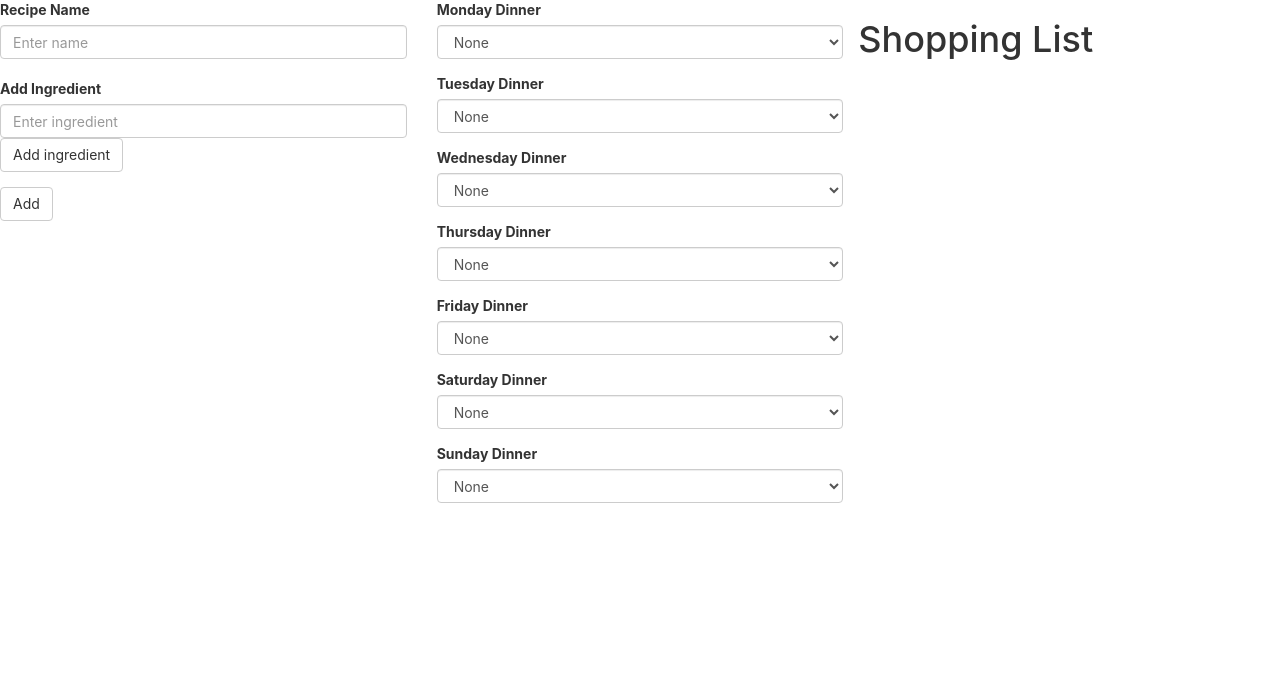
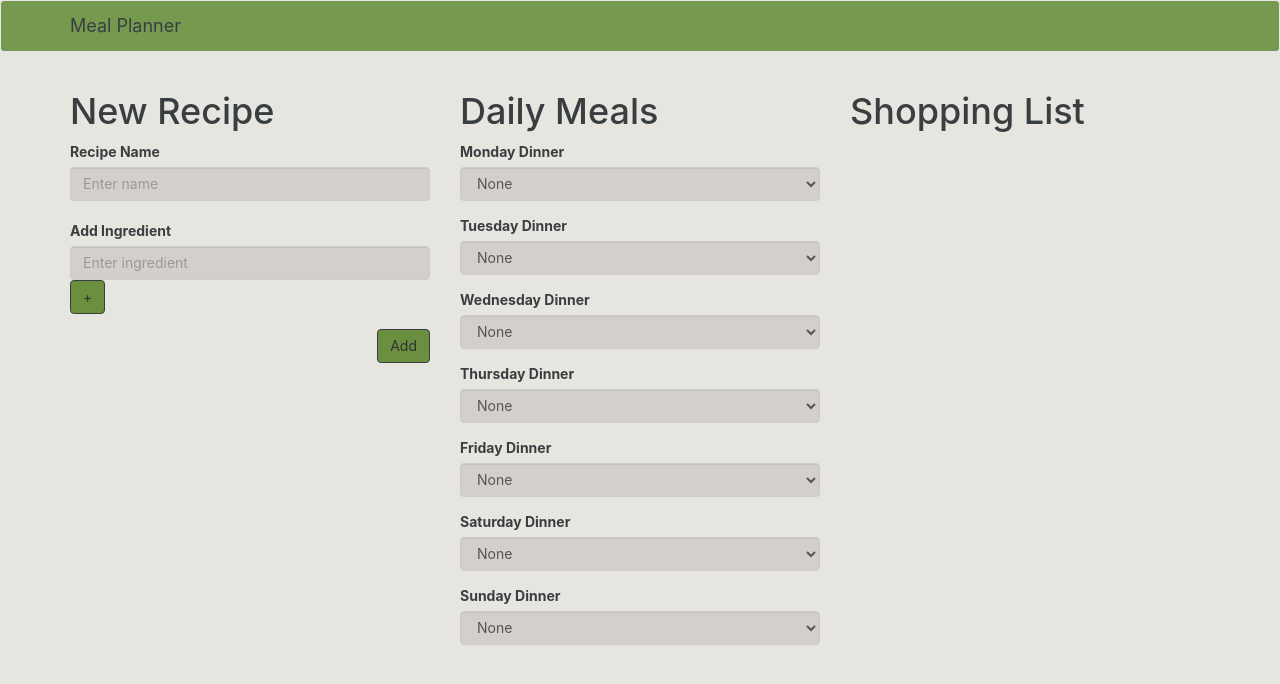
Before and after one commit to AngelOfMercy/meal-planner, a React (Create React App) app in the folder client/: page / in a window 1280 px wide. Shown: the top 684 px of the page. Built offline with nearby package versions, Linux system fonts and the light colour scheme.

Commit message:
Updated Visuals

```diff
--- a/client/src/App.css
+++ b/client/src/App.css
@@ -1,32 +1,31 @@
+body {
+  background: #E7E5DF;
+}
+
 .App {
 
+ color: #393E41;
 }
 
-.App-logo {
-  animation: App-logo-spin infinite 20s linear;
-  height: 40vmin;
+.form-control {
+  background: #D3D0CB
 }
 
-.App-header {
-  background-color: #282c34;
-  min-height: 100vh;
-  display: flex;
-  flex-direction: column;
-  align-items: center;
-  justify-content: left;
-  font-size: calc(10px + 2vmin);
-  color: white;
+.btn-default {
+  background: #698F3F;
+  border-color: #393E41;
 }
 
-.App-link {
-  color: #61dafb;
+.btn-default:hover {
+  background: #769950;
+  border-color: #393E41;
 }
 
-@keyframes App-logo-spin {
-  from {
-    transform: rotate(0deg);
-  }
-  to {
-    transform: rotate(360deg);
-  }
+.navbar-default {
+  background: #769950;
+  color: #D3D0CB;
 }
+
+.navbar-default .navbar-brand {
+  color: #393E41;
+}
--- a/client/src/App.js
+++ b/client/src/App.js
@@ -6,12 +6,32 @@ import Planner from './views/Planner';
 import Shopping from './views/Shopping';
 import RecipeForm from './views/recipes/RecipeForm';
 
-import {Row, Col} from 'react-bootstrap';
+import {Grid, Row, Col, Navbar} from 'react-bootstrap';
 
 class App extends Component {
   render() {
     return (
       <div className="App">
+        <Navbar>
+          <Navbar.Header>
+            <Navbar.Brand>
+              Meal Planner
+            </Navbar.Brand>
+          </Navbar.Header>
+
+        </Navbar>
+        <Grid>
+          <Row>
+            <Col xs={4}>
+              <h1>New Recipe</h1>
+            </Col>
+            <Col xs={4}>
+              <h1>Daily Meals</h1>
+            </Col>
+            <Col xs={4}>
+              <h1>Shopping List</h1>
+            </Col>
+          </Row>
           <Row>
             <Col xs={4}>
               <RecipeForm></RecipeForm>
@@ -23,6 +43,8 @@ class App extends Component {
               <Shopping/>
             </Col>
           </Row>
+        </Grid>
+
       </div>
     );
   }
--- a/client/src/views/Shopping.js
+++ b/client/src/views/Shopping.js
@@ -43,13 +43,7 @@ class ConnectedShopping extends React.Component{
 	}
 
 	handleChange(e){
-		console.log('Target: ', e.target);
-		console.log('Target ID: ', e.target.id)
-		console.log('Available: ', this.state.availableItems);
 		if(_.includes(this.state.availableItems, e.target.id)){
-
-
-
 			this.setState({
 				availableItems: _.remove(this.state.availableItems, item => {
 					return e.target.id === item
@@ -65,10 +59,8 @@ class ConnectedShopping extends React.Component{
 	render(){
 		return (
 			<div>
-				<h1>Shopping List</h1>
 				<ul>
 					{this.getUniqueIngredients().map(item => {
-						console.log(item);
 						return (
 							<li key={item} id={item} onClick={this.handleChange}>
 								{this.renderListItem(item)}
--- /dev/null
+++ b/client/src/views/recipes/RecipeForm.css
@@ -0,0 +1,3 @@
+.AddButton {
+	float:right;
+}
--- a/client/src/views/recipes/RecipeForm.js
+++ b/client/src/views/recipes/RecipeForm.js
@@ -1,10 +1,12 @@
+import './RecipeForm.css'
+
 import React from 'react';
 import { connect } from 'react-redux';
 
 import { addRecipe } from '../../js/actions/index';
 
 import _ from 'lodash';
-import { FormGroup, ControlLabel, FormControl, HelpBlock, Button, ListGroup, ListGroupItem, Col, Alert } from 'react-bootstrap';
+import { FormGroup, ControlLabel, FormControl, Form, Button, ListGroup, ListGroupItem, Col, Row, Grid } from 'react-bootstrap';
 
 
 const mapDispatchToProps = dispatch => {
@@ -129,7 +131,7 @@ class ConnectedRecipeForm extends React.Component{
 
 	render(){
 		return (
-			<div>
+			<div className="RecipeForm">
 
 			<form>
 
@@ -138,6 +140,7 @@ class ConnectedRecipeForm extends React.Component{
 					<FormControl type="text" placeholder="Enter name" onChange={this.handleChange}/>
 				</FormGroup>
 
+				<FormGroup>
 					<ListGroup>
 						{console.log('State: ', this.state)}
 						{this.state.ingredients.map(ing => {
@@ -147,7 +150,9 @@ class ConnectedRecipeForm extends React.Component{
 											{ing.name}
 									</Col>
 									<Col>
-									<Button id={ing.name} onClick={this.removeIngredient}>
+										<Button className="ItemButton"
+												id={ing.name}
+												onClick={this.removeIngredient}>
 											Remove
 										</Button>
 									</Col>
@@ -157,25 +162,33 @@ class ConnectedRecipeForm extends React.Component{
 						})}
 					</ListGroup>
 
-				{/* <FieldGroup
-							id="newIngredient"
-							type="text"
-							label=""
-							placeholder="Add ingredient"
-							onChange={this.handleChange}/> */}
+				</FormGroup>
 
-				<FormGroup controlId="newIngredient">
+
+
+						<FormGroup controlId="newIngredient" className="IngredientText">
 							<ControlLabel>Add Ingredient</ControlLabel>
-					<FormControl type="text" placeholder="Enter ingredient" onChange={this.handleChange}/>
-					<Button onClick={this.addIngredient}>Add ingredient</Button>
+							<FormControl type="text" placeholder="Enter ingredient" onChange={this.handleChange} xs={8}/>
+
+							<Button onClick={this.addIngredient}>+</Button>
 						</FormGroup>
 
 
 
 
+
+
+
+
+
+
+
+
 			</form>
+				<div className="AddButton">
+					<Button onClick={this.handleSubmit}>Add</Button>
+				</div>
 
-			<Button onClick={this.handleSubmit}>Add</Button>
 			</div>
 		);
 	}
```
Lines whose indentation alone changed are shown as unchanged.
